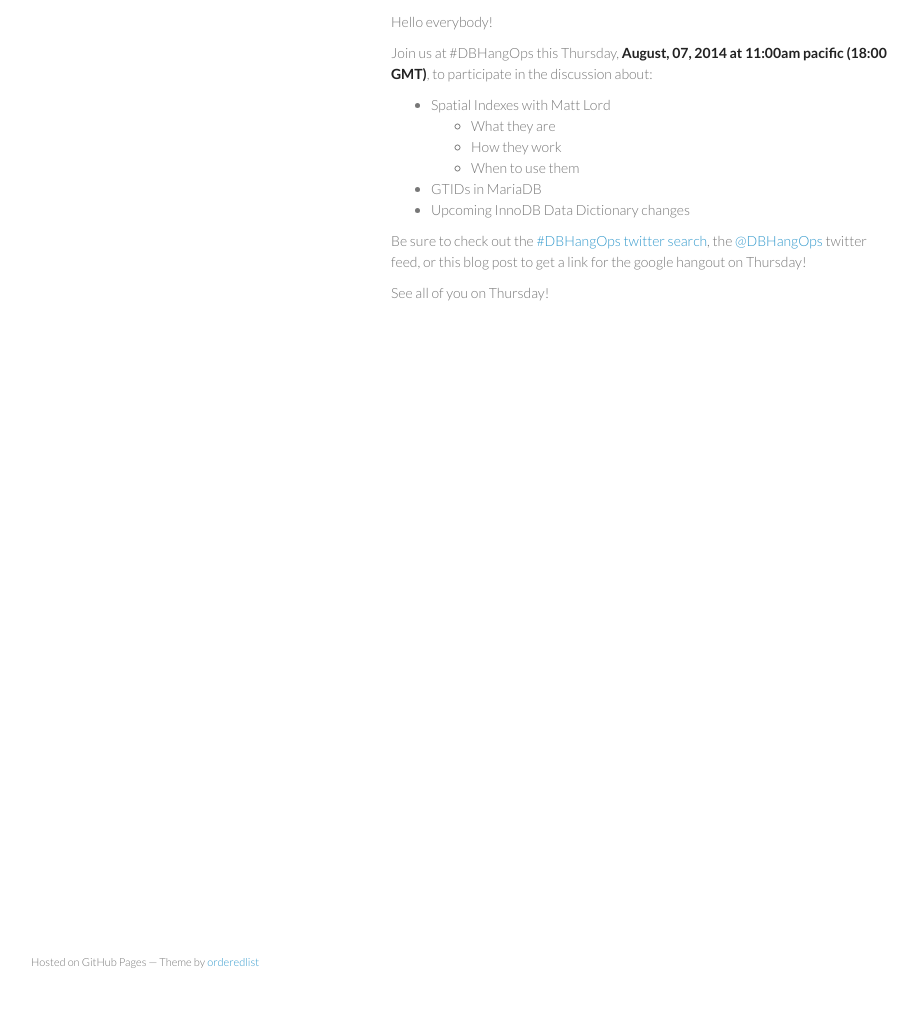
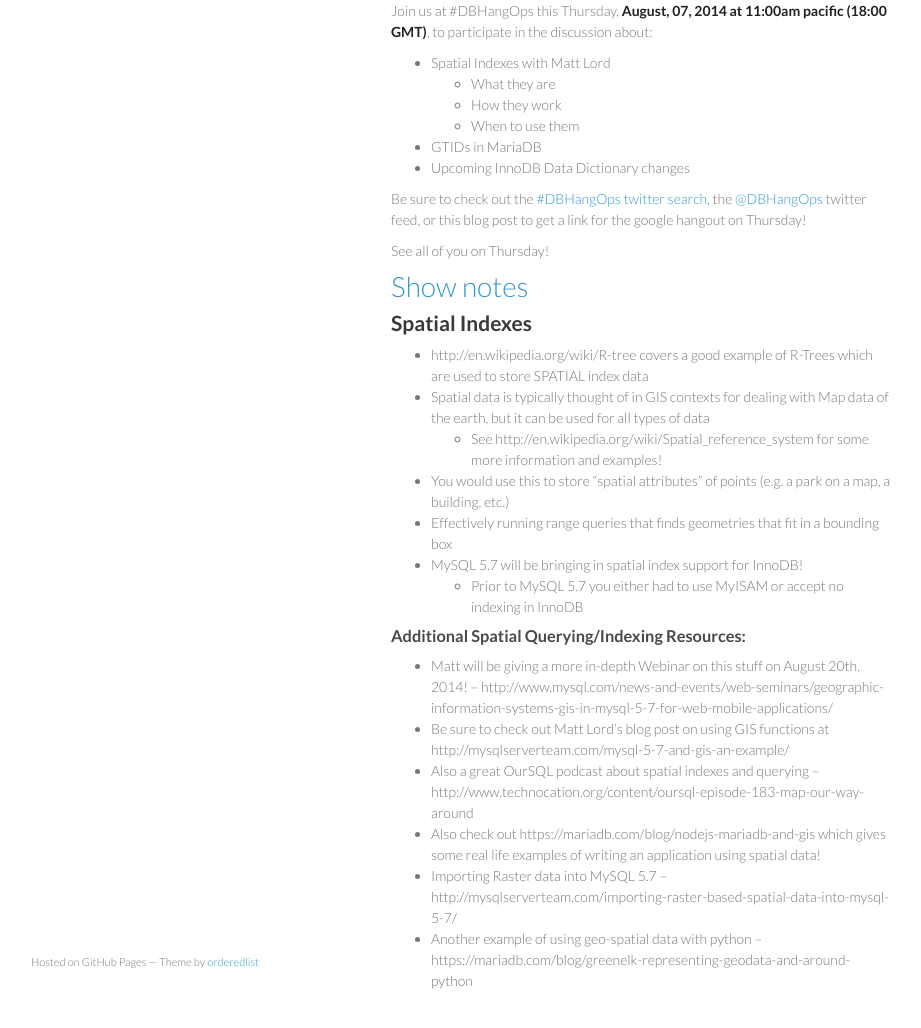
Before and after one commit to dbhangops/dbhangops.github.io, a Jekyll site: the page built from _posts/2014-08-05-dbhangops-080714-even-more-indexing-and-gtids.markdown, in a window 1280 px wide and 1400 px high, scrolled down 173 px, cut to the strip 359-1387 px from the top of the window. Shown: the whole strip, without its empty margins (179-1100 px from the left). Built offline with Jekyll 4.4.1, drawn with Linux system fonts in a browser that asks for light colours; Markdown is read by kramdown in place of the engine named in the settings; before the commit the page ends 900 px from its top, so only the background shows below that; some of the changed text lies outside the part shown.

Commit message:
Adding show notes!

```diff
--- a/_posts/2014-08-05-dbhangops-080714-even-more-indexing-and-gtids.markdown
+++ b/_posts/2014-08-05-dbhangops-080714-even-more-indexing-and-gtids.markdown
@@ -22,7 +22,7 @@
 \#DBHangOps 08/07/14 -- Spatial Indexes, GTID, and more!
 =========================================================
 
-You can join today's #DBHangOps at https://plus.google.com/hangouts/_/gzk23wdvnd5lajvva5bej62jaea or watch the livestream below:
+If you missed the hangout, check out the recording below:
 
 <iframe width="420" height="315" src="http://www.youtube.com/embed/g8BJt9b5idA" frameborder="0" allowfullscreen></iframe>
 
@@ -40,3 +40,23 @@
 Be sure to check out the [\#DBHangOps twitter search](https://twitter.com/search/realtime?q=%23DBHangOps), the [@DBHangOps](https://twitter.com/dbhangops) twitter feed, or this blog post to get a link for the google hangout on Thursday!
 
 See all of you on Thursday!
+
+<a name="show-notes">Show notes</a>
+===========
+
+## Spatial Indexes
+* http://en.wikipedia.org/wiki/R-tree covers a good example of R-Trees which are used to store SPATIAL index data
+* Spatial data is typically thought of in GIS contexts for dealing with Map data of the earth, but it can be used for all types of data
+	* See http://en.wikipedia.org/wiki/Spatial_reference_system for some more information and examples!
+* You would use this to store "spatial attributes" of points (e.g. a park on a map, a building, etc.)
+* Effectively running range queries that finds geometries that fit in a bounding box
+* MySQL 5.7 will be bringing in spatial index support for InnoDB!
+	* Prior to MySQL 5.7 you either had to use MyISAM or accept no indexing in InnoDB
+
+### Additional Spatial Querying/Indexing Resources:
+* Matt will be giving a more in-depth Webinar on this stuff on August 20th, 2014! -- http://www.mysql.com/news-and-events/web-seminars/geographic-information-systems-gis-in-mysql-5-7-for-web-mobile-applications/
+* Be sure to check out Matt Lord's blog post on using GIS functions at http://mysqlserverteam.com/mysql-5-7-and-gis-an-example/
+* Also a great OurSQL podcast about spatial indexes and querying -- http://www.technocation.org/content/oursql-episode-183-map-our-way-around
+* Also check out https://mariadb.com/blog/nodejs-mariadb-and-gis which gives some real life examples of writing an application using spatial data!
+* Importing Raster data into MySQL 5.7 -- http://mysqlserverteam.com/importing-raster-based-spatial-data-into-mysql-5-7/
+* Another example of using geo-spatial data with python -- https://mariadb.com/blog/greenelk-representing-geodata-and-around-python
```
